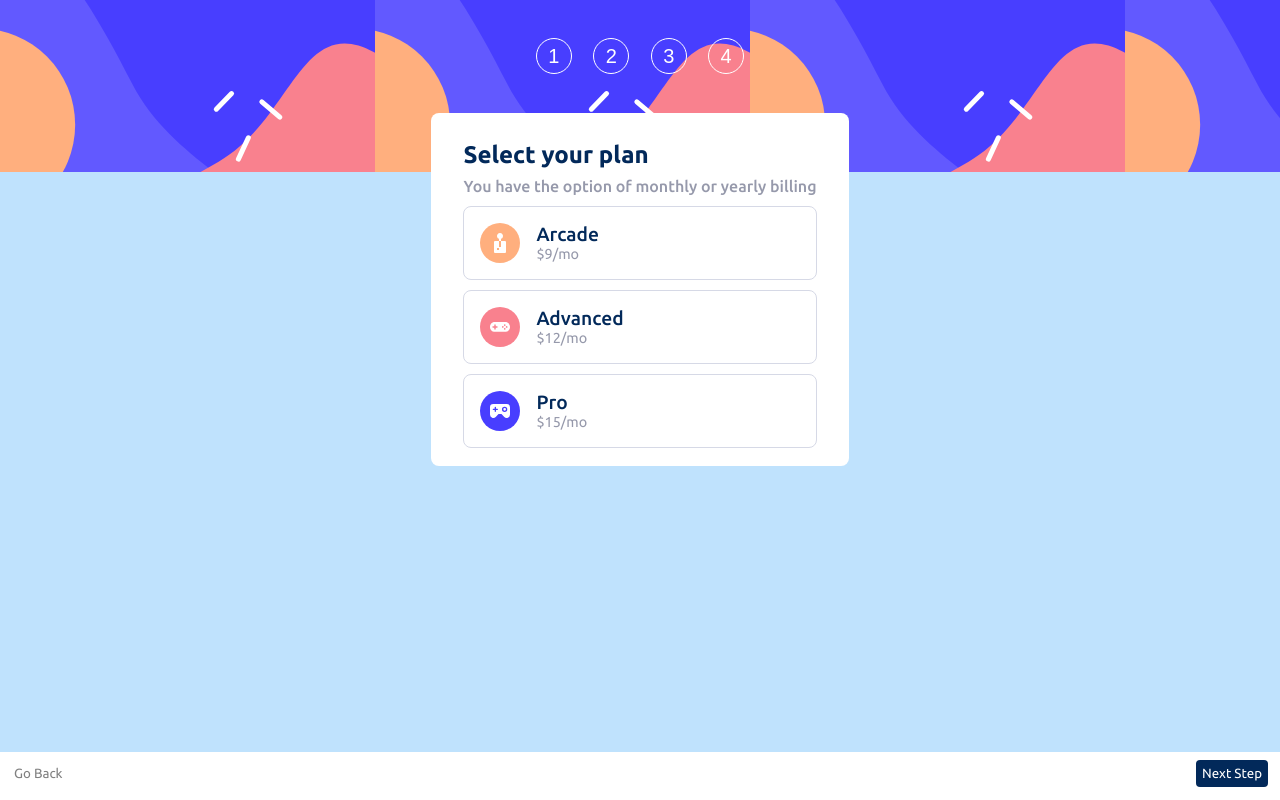
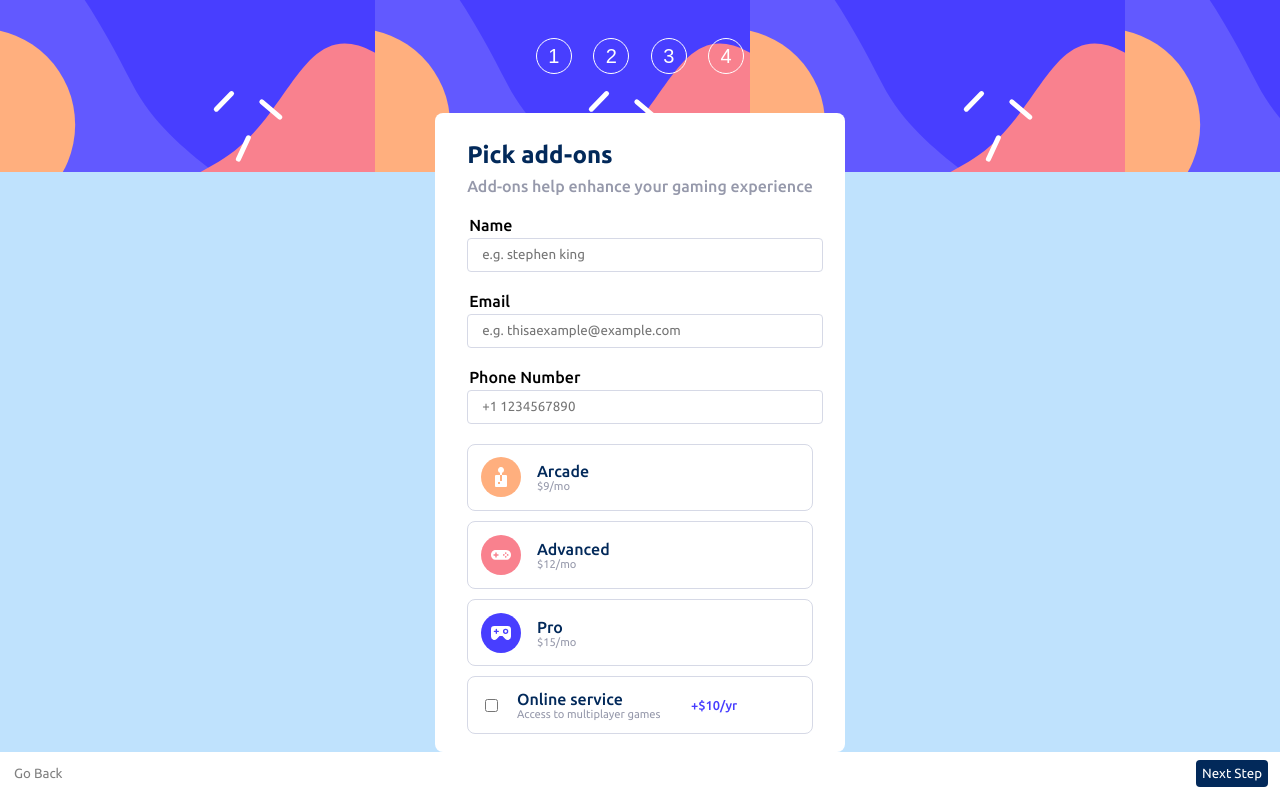
Before and after one commit to yaadevmohit/modern-form, a React (Vite) app: page / in a window 1280 px wide. Built offline with nearby package versions, Linux system fonts and the light colour scheme.

Commit message:
add option component

```diff
--- a/src/App.css
+++ b/src/App.css
@@ -89,7 +89,7 @@ body {
 }
 
 
-/* stepTwo */
+/* Step Two */
 
 .optionContainer {
   max-width: 100%;
@@ -98,26 +98,39 @@ body {
   border-width: thin;
   margin: 10px 0px;
   display: flex;
-  justify-content: flex-start;
-  padding: 1rem;
+  flex-flow: row;
+  /* justify-content: space-around; */
+  align-items: center;
+  padding: 0.8rem 0.8rem;
+}
+
+.optionContainer > span {
+  justify-self: flex-end;
 }
 
 .option {
   display: flex;
-  font-size: 1.2rem;
+  font-size: 1rem;
+  margin-left: 1rem;
   flex-flow: column wrap;
   font-family: "Ubuntu-Medium";
   color: hsl(213, 96%, 18%);
-  margin-left: 1rem;
 }
 
 .option > span {
   font-family: "Ubuntu-Regular";
-  font-size: 0.9rem;
+  font-size: 0.7rem;
   color: hsl(231, 11%, 63%);
 }
 
+.optionContainer > span {
+  font-size: 0.8rem;
+  color: hsl(243, 100%, 62%);
+  font-family: "Ubuntu-Medium";
+  margin-left: 1.9rem;
+  justify-self: flex-end;
+}
 
-.option > input {
+.optionContainer > input[type="radio"] {
   display: None;
 }
--- a/src/App.jsx
+++ b/src/App.jsx
@@ -4,6 +4,7 @@ import StepTwo from './StepTwo'
 import StepInfo from './StepInfo'
 import Footer from './Footer'
 import './index.css'
+import StepThree from './StepThree'
 
 
 const colors = {
@@ -38,8 +39,8 @@ const App = () =>  {
     },
     mainForm: {
       background: colors.white,
-      marginLeft: "1.5rem",
-      marginRight: '1.5rem',
+      marginLeft: "0.8rem",
+      marginRight: '0.8rem',
       padding: "0.5rem 2rem",
       borderRadius: "8px",
     },
@@ -57,8 +58,10 @@ const App = () =>  {
           <button style={styles.formStep}>4</button>
         </div>
         <form style={styles.mainForm}>
-          <StepInfo heading="Select your plan" about="You have the option of monthly or yearly billing"/>
+          <StepInfo heading="Pick add-ons" about="Add-ons help enhance your gaming experience"/>
+          <StepOne />
           <StepTwo />
+          <StepThree />
         </form>
         <Footer />
       </div>
--- /dev/null
+++ b/src/Option.jsx
@@ -0,0 +1,17 @@
+const Option = ({inputName, nameDetail, logo, type, children}) => {
+
+
+    return(
+        <div className='optionContainer'>
+            <input type={type} id= {inputName} name={inputName} value={inputName}  />
+            <img src={logo}/>
+            <label className='option' for={inputName}>
+                {inputName}
+                <span>{nameDetail}</span>
+            </label>
+            {children}
+        </div>
+    )
+}
+
+export default Option
--- /dev/null
+++ b/src/StepThree.jsx
@@ -0,0 +1,15 @@
+import './App.css'
+import Option from './Option'
+
+const StepThree = () => {
+    return(
+        <>
+            <Option type="checkbox" inputName="Online service" nameDetail="Access to multiplayer games">
+                <span>+$10/yr</span>
+            </Option>
+
+        </>
+    )
+}
+
+export default  StepThree
--- a/src/StepTwo.jsx
+++ b/src/StepTwo.jsx
@@ -4,42 +4,16 @@ import arcadeSvg from './assets/images/icon-arcade.svg'
 import advancedSvg from './assets/images/icon-advanced.svg'
 import proSvg from './assets/images/icon-pro.svg'
 import './App.css'
+import Option from './Option'
 
-
-const Option = ({inputName, priceMo, priceYr, logo}) => {
-
-    const styles = {
-
-        option: {
-            display: "flex",
-            fontSize: "28px",
-            flexFlow: "column wrap"
-
-        },
-        input: {
-            display: "None",
-        }
-    }
-
-    return(
-        <div className='optionContainer'>
-            <img src={logo}/>
-            <label className='option' >
-                <input type="radio" id="option1" name="options" value="option1"  />
-                {inputName}
-                <span>{priceMo}</span>
-            </label>
-        </div>
-    )
-}
 
 
 const StepTwo = () => {
     return(
         <>
-            <Option inputName="Arcade" logo={arcadeSvg} priceMo="$9/mo"/>
-            <Option inputName="Advanced" logo={advancedSvg} priceMo="$12/mo"/>
-            <Option inputName="Pro" logo={proSvg} priceMo="$15/mo"/>
+            <Option inputName="Arcade" logo={arcadeSvg} nameDetail="$9/mo" type="radio"/>
+            <Option inputName="Advanced" logo={advancedSvg} nameDetail="$12/mo" type="radio"/>
+            <Option inputName="Pro" logo={proSvg} nameDetail="$15/mo" type="radio"/>
         </>
     )
 
--- a/vite.config.js
+++ b/vite.config.js
@@ -4,7 +4,6 @@ import svgr from 'vite-plugin-svgr'
 
 // https://vitejs.dev/config/
 export default defineConfig({
-  plugins: [react()],
-            [svgr()]
+  plugins: [react(), svgr()],
 
 })
```
